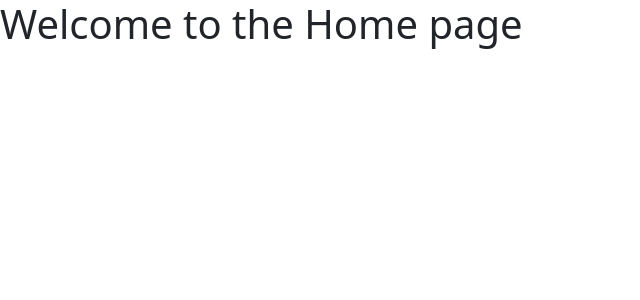
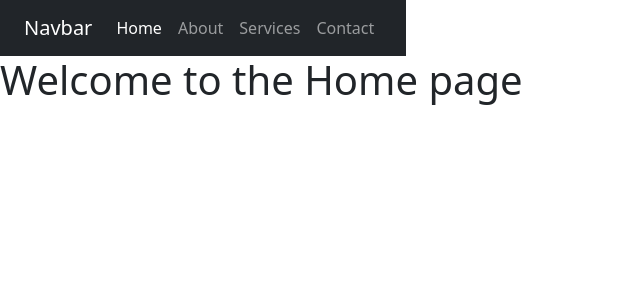
Before and after one commit to amitdekivadiya15/test, a React (Create React App) app: page / in a window 1280 px wide. Shown: the top 300 px of the page, without its empty margins (0-640 px from the left). Built offline with nearby package versions, Linux system fonts and the light colour scheme.

Commit message:
navbarcreate

```diff
--- a/src/App.js
+++ b/src/App.js
@@ -1,5 +1,6 @@
 import React from "react";
 import "../node_modules/bootstrap/dist/css/bootstrap.min.css";
+import "../node_modules/bootstrap/dist/js/bootstrap.bundle";
 // import About from "./Components/About";
 // import Contact from "./Components/Contact";
 // import Error from "./Components/Error";
--- a/src/Components/Bootstrap/App1.js
+++ b/src/Components/Bootstrap/App1.js
@@ -3,11 +3,13 @@
 import Home from "./Home";
 import Contact from "./Contact";
 import Services from "./Services";
+import Navbar from "./Navbar";
 import { Switch, Route, Redirect } from "react-router-dom";
 
 const App1 = () => {
   return (
     <>
+      <Navbar />
       <Switch>
         <Route exact path="/" component={Home} />
         <Route exact path="/about" component={About} />
--- a/src/Components/Bootstrap/Navbar.js
+++ b/src/Components/Bootstrap/Navbar.js
@@ -4,18 +4,61 @@
 const Navbar = () => {
   return (
     <>
-      <NavLink exact activeClassName="active_class" to="/">
-        Home
-      </NavLink>
-      <NavLink exact activeClassName="active_class" to="/about">
-        About
-      </NavLink>
-      <NavLink exact activeClassName="active_class" to="/service">
-        Services
-      </NavLink>
-      <NavLink exact activeClassName="active_class" to="/contact">
-        Contact
-      </NavLink>
+      <div className="container-fluid nav bg">
+        <div className="row">
+          <div className="col-12 mx-auto">
+            <nav className="navbar navbar-expand-lg navbar-dark bg-dark">
+              <div className="container">
+                <a className="navbar-brand" href="#">
+                  Navbar
+                </a>
+                <button
+                  className="navbar-toggler"
+                  type="button"
+                  data-bs-toggle="collapse"
+                  data-bs-target="#navbarSupportedContent"
+                  aria-controls="navbarSupportedContent"
+                  aria-expanded="false"
+                  aria-label="Toggle navigation"
+                >
+                  <span className="navbar-toggler-icon"></span>
+                </button>
+                <div
+                  className="collapse navbar-collapse"
+                  id="navbarSupportedContent"
+                >
+                  <ul className="navbar-nav ml-auto mb-2 mb-lg-0">
+                    <li className="nav-item">
+                      <a
+                        className="nav-link active"
+                        aria-current="page"
+                        href="#"
+                      >
+                        Home
+                      </a>
+                    </li>
+                    <li className="nav-item">
+                      <a className="nav-link" href="#">
+                        About
+                      </a>
+                    </li>
+                    <li className="nav-item">
+                      <a className="nav-link" href="#">
+                        Services
+                      </a>
+                    </li>
+                    <li className="nav-item">
+                      <a className="nav-link" href="#">
+                        Contact
+                      </a>
+                    </li>
+                  </ul>
+                </div>
+              </div>
+            </nav>
+          </div>
+        </div>
+      </div>
     </>
   );
 };
```
